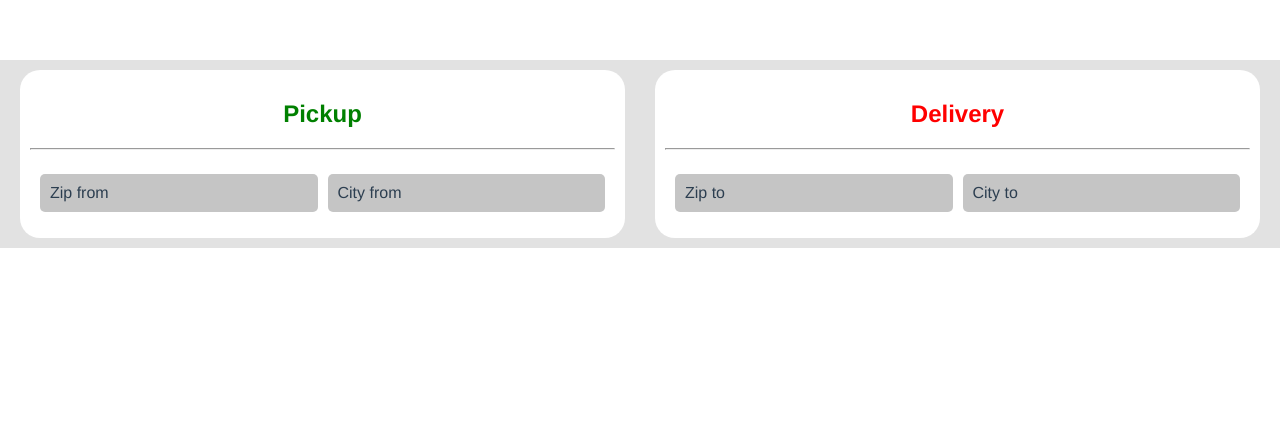
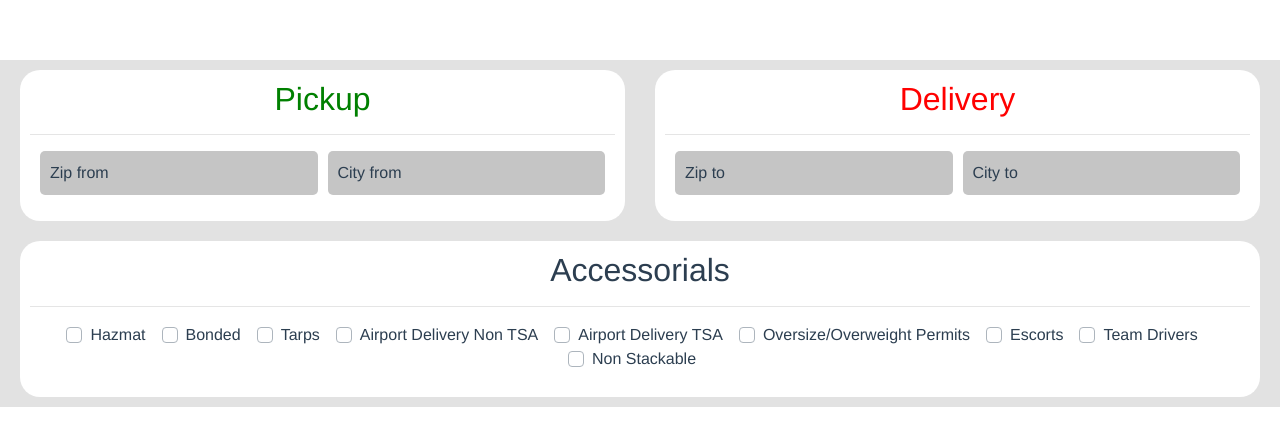
Before and after one commit to manuugm/prueba-guane, a Vue app: page / in a window 1280 px wide. Shown: the top 446 px of the page. Built offline with nearby package versions, Linux system fonts and the light colour scheme.

Commit message:
Create Accessorials component

```diff
--- a/package.json
+++ b/package.json
@@ -8,6 +8,8 @@
     "lint": "vue-cli-service lint"
   },
   "dependencies": {
+    "bootstrap": "^4.5.3",
+    "bootstrap-vue": "^2.20.1",
     "core-js": "^3.6.5",
     "vue": "^2.6.11"
   },
--- /dev/null
+++ b/src/components/Accessorials.vue
@@ -0,0 +1,73 @@
+<template>
+  <div class="accessorials">
+    <h2 class="accessorials__title">
+      Accessorials
+    </h2>
+    <hr />
+    <div class="accessorials__options">
+      <b-form-group>
+        <b-form-checkbox-group
+          id="accessorials"
+          :options="options"
+          name="accessorials"
+        ></b-form-checkbox-group>
+      </b-form-group>
+    </div>
+  </div>
+</template>
+
+<script>
+export default {
+  name: "Accessorials",
+  data() {
+    return {
+      options: [
+        {
+          text: "Hazmat",
+          value: "hazmat",
+        },
+        {
+          text: "Bonded",
+          value: "bonded",
+        },
+        {
+          text: "Tarps",
+          value: "tarps",
+        },
+        {
+          text: "Airport Delivery Non TSA",
+          value: "airportDeliveryNonTsa",
+        },
+        {
+          text: "Airport Delivery TSA",
+          value: "airportDeliveryTsa",
+        },
+        {
+          text: "Oversize/Overweight Permits",
+          value: "oversizeOverweight",
+        },
+        {
+          text: "Escorts",
+          value: "escorts",
+        },
+        {
+          text: "Team Drivers",
+          value: "teamDrivers",
+        },
+        {
+          text: "Non Stackable",
+          value: "nonStackable",
+        },
+      ],
+    };
+  },
+};
+</script>
+
+<style scoped lang="scss">
+.accessorials {
+  background-color: #ffffff;
+  border-radius: 20px;
+  padding: 10px;
+}
+</style>
--- a/src/components/Hauls.vue
+++ b/src/components/Hauls.vue
@@ -4,16 +4,21 @@
       <Track title="Pickup" zip="Zip from" city="City from" type="pickup" />
       <Track title="Delivery" zip="Zip to" city="City to" type="delivery" />
     </div>
+    <div class="hauls__accessorials">
+      <Accessorials />
+    </div>
   </div>
 </template>
 
 <script>
 import Track from "@/components/Track";
+import Accessorials from "@/components/Accessorials";
 
 export default {
   name: "Hauls",
   components: {
     Track,
+    Accessorials,
   },
 };
 </script>
@@ -21,11 +26,13 @@
 <style scoped lang="scss">
 .hauls {
   background-color: #e2e2e2;
+  padding: 10px 0;
   width: 100vw;
 
   &__track {
     display: flex;
-    padding: 10px 20px;
+    margin-bottom: 20px;
+    padding: 0px 20px;
 
     .track {
       flex-basis: 50%;
@@ -35,5 +42,8 @@
       }
     }
   }
+  &__accessorials {
+    padding: 0 20px;
+  }
 }
 </style>
```
Also changed, not shown: src/main.js (+5 -2 lines), 1 other file (tests, documents, lock files or other folders).
